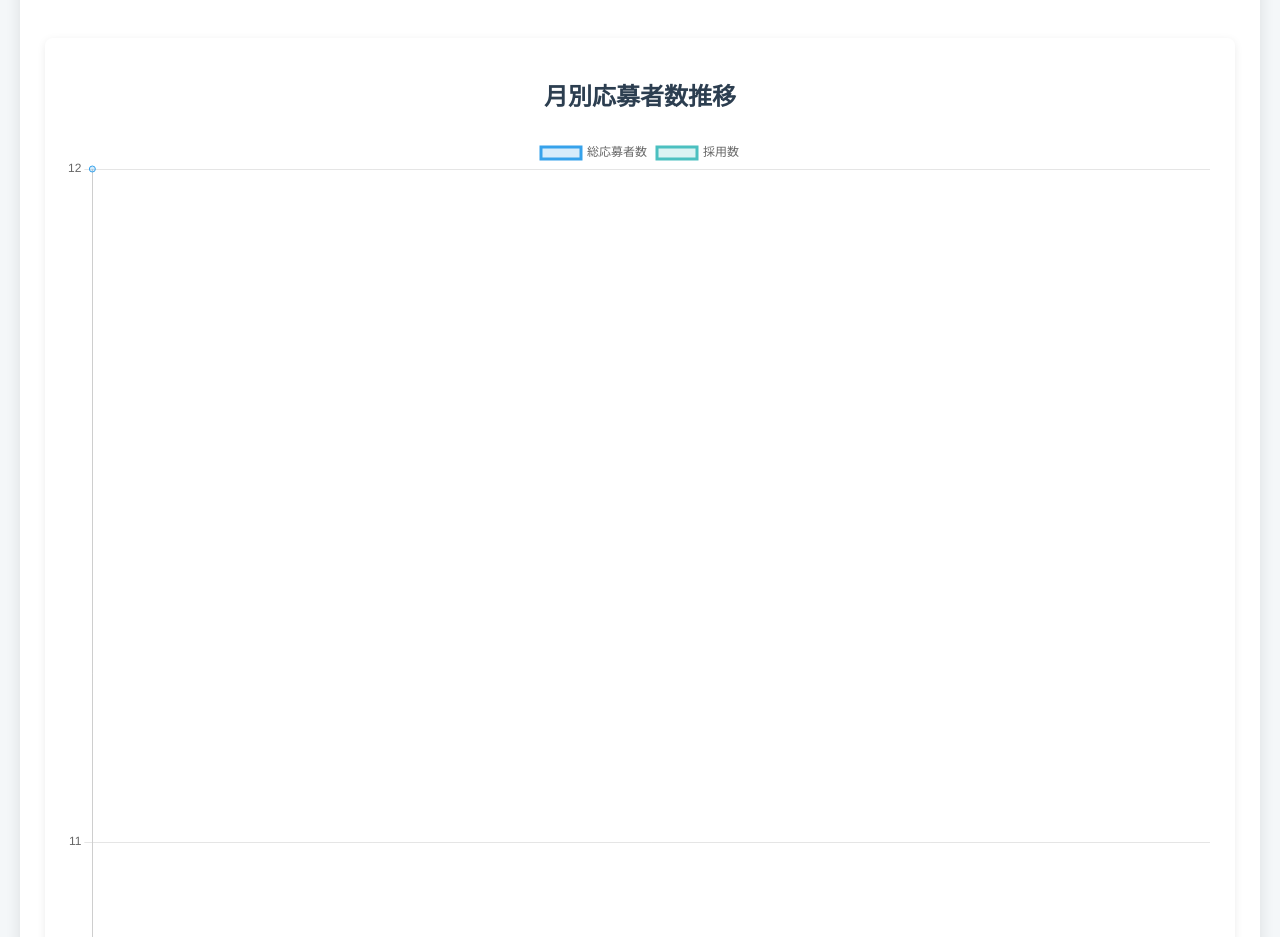
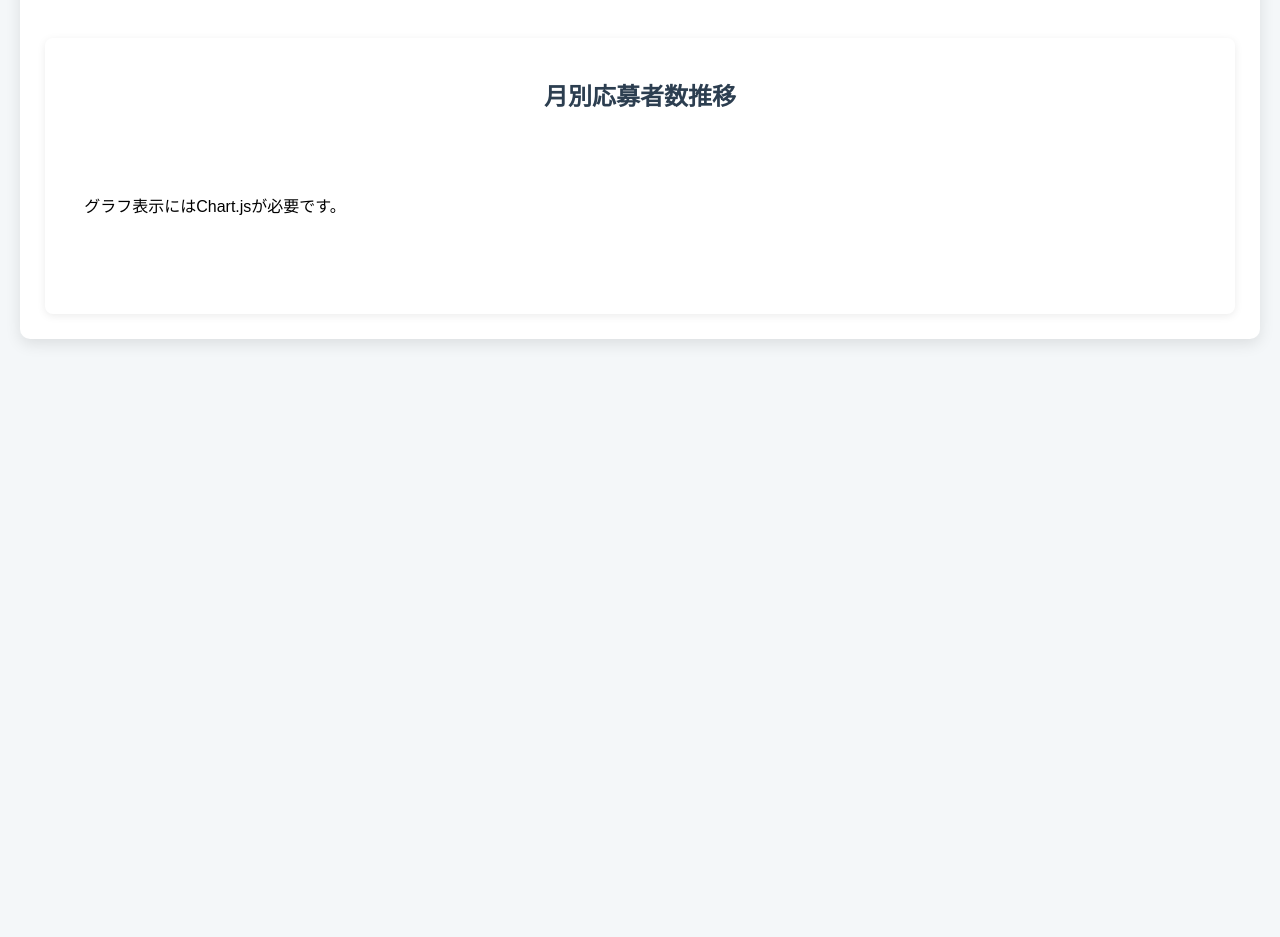
Before and after one commit to FSCKAJI/recruit_report, a plain HTML site: page index.html in a window 1280 px wide. Shown: the part 1241-2178 px from the top of the page. After the commit the page ends 1600 px from the top, so only its background shows below. Drawn offline with nearby package versions, Linux system fonts and the light colour scheme.

Commit message:
Update index.html

```diff
--- a/index.html
+++ b/index.html
@@ -5,7 +5,7 @@
     <meta name="viewport" content="width=device-width, initial-scale=1.0">
     <title>応募者管理ダッシュボード</title>
     <link rel="stylesheet" href="style.css">
-    <script src="https://cdn.jsdelivr.net/npm/chart.js"></script>
+
     </head>
 <body>
     <div class="container">
```
